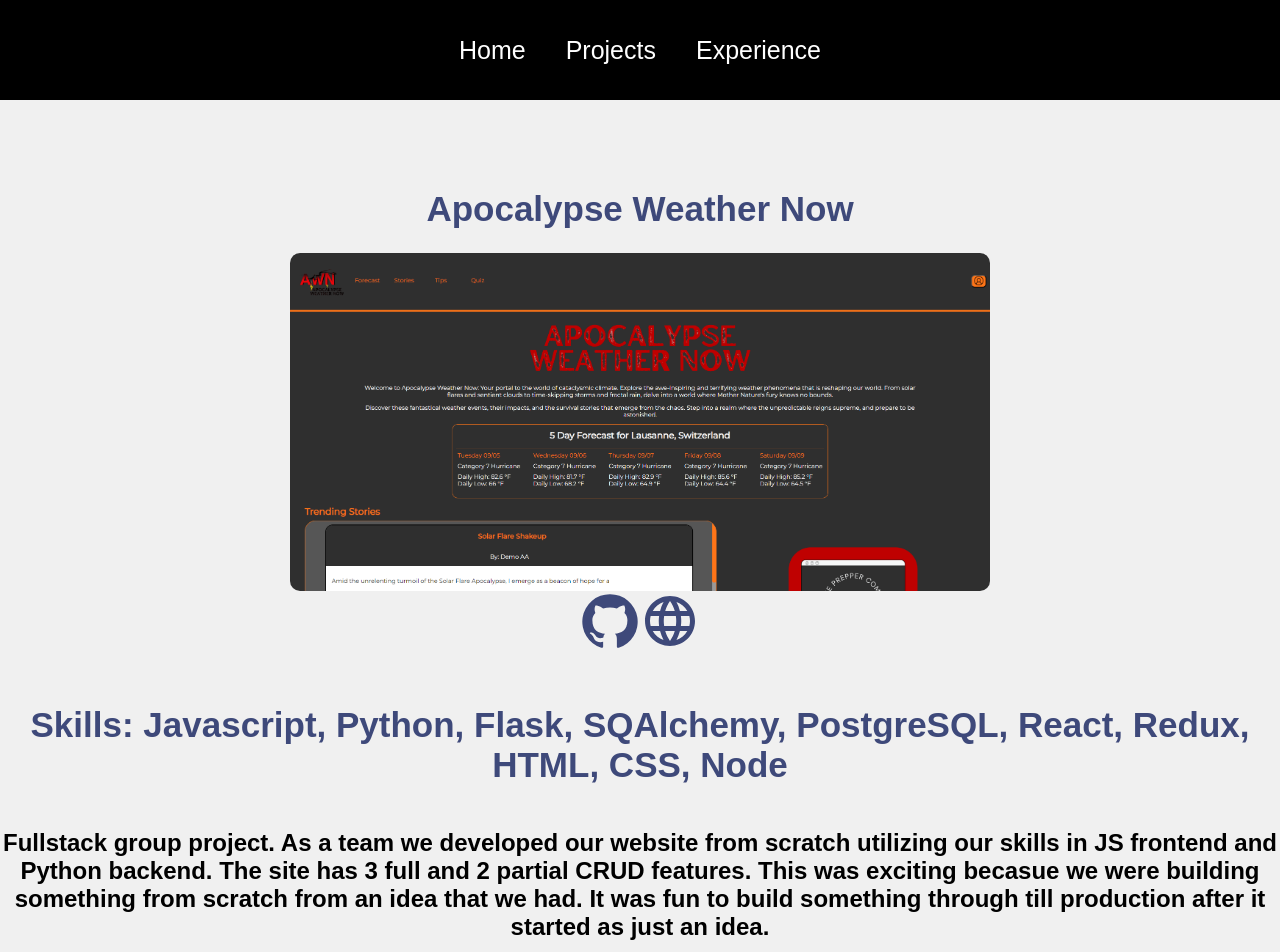
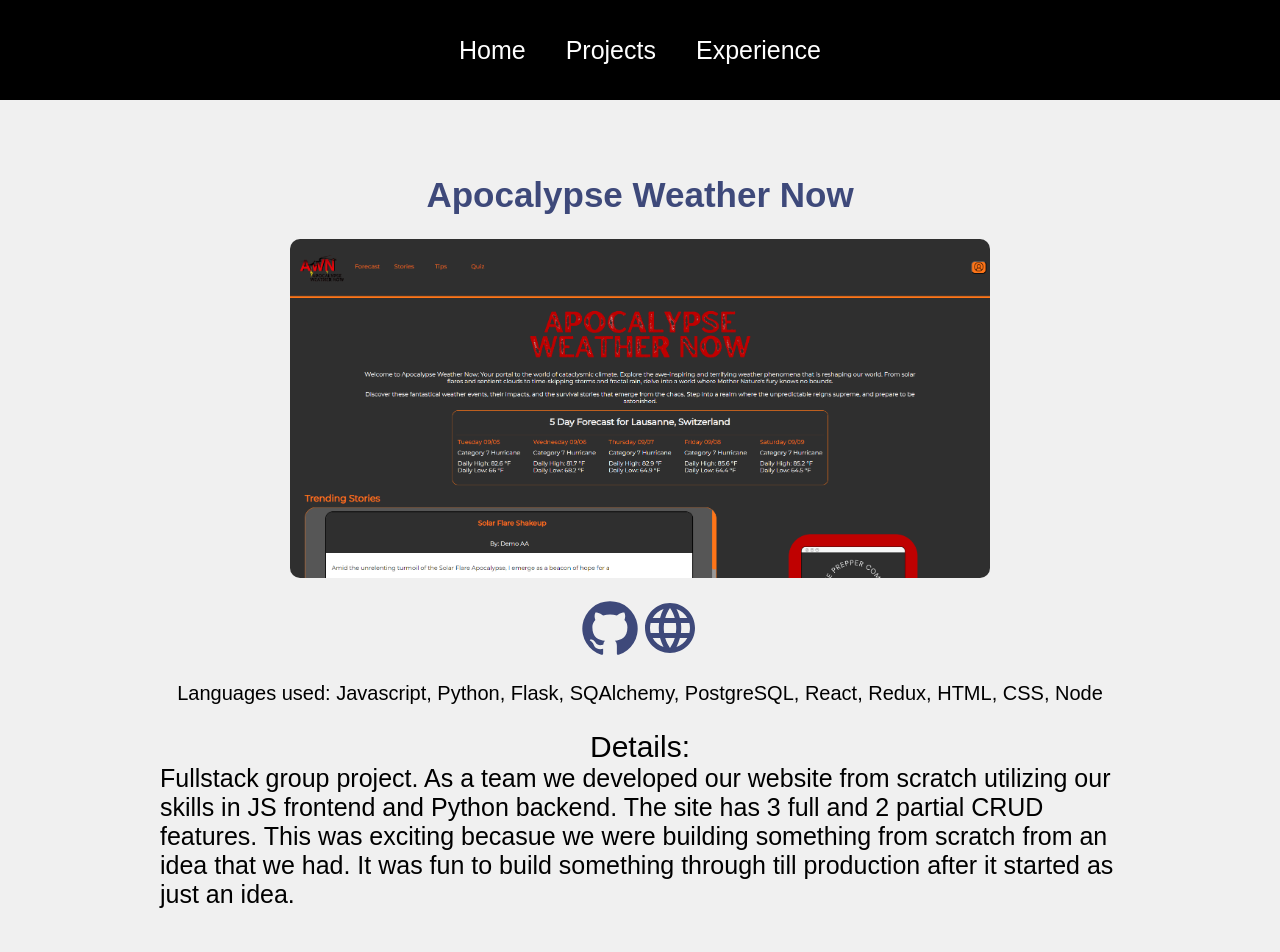
Before and after one commit to jwoff1991/Portfolio-Website, a React (Create React App) app: page /project/1 in a window 1280 px wide. Shown: the top 952 px of the page. Built offline with nearby package versions, Linux system fonts and the light colour scheme.

Commit message:
working on css and spelling

```diff
--- a/src/components/ProjectDisplay.js
+++ b/src/components/ProjectDisplay.js
@@ -3,30 +3,27 @@ import { ProjectList } from "../projectData/ProjectList";
 import GitHubIcon from "@mui/icons-material/GitHub";
 import { Tooltip } from "@mui/material";
 import LanguageIcon from '@mui/icons-material/Language';
-import './projectItem.css'
-// import LinkIcon from '@mui/icons-material/Link';
-
-
-
+import "./projectItem.css";
 
 function ProjectDisplay({ image, name }) {
-    const { id } = useParams()
-    const project = ProjectList[id]
+  const { id } = useParams();
+  const project = ProjectList[id];
 
   let externalLink;
-    if(project && project.link) {
-      externalLink =
+  if (project && project.link) {
+    externalLink = (
       <Link to={project.link} name="Check out the live site!" target="_blank">
         <LanguageIcon />
       </Link>
+    );
   }
-
 
   return (
     <div className="project">
       <h1>{project.name}</h1>
       <img src={project.image} alt={project.alt} />
-        <div>
+
+      <div className="project-display-links">
         <Link
           to={project.gitHub}
           name="Check out my sourcode for this project!"
@@ -38,11 +35,13 @@ function ProjectDisplay({ image, name }) {
         </Link>
         <Tooltip title="Project Link">{externalLink}</Tooltip>
       </div>
-        <h1>
-          {" "}
-          <b>Skills:</b> {project.skills}
-        </h1>
-        <h2>{project.details}</h2>
+      <div className="project-display-skills">
+        Languages used: {project.skills}
+      </div>
+      <div className="project-display-details-container">
+        Details:
+        <div className="project-display-details">{project.details}</div>
+      </div>
     </div>
   );
 }
--- a/src/components/projectItem.css
+++ b/src/components/projectItem.css
@@ -1,8 +1,29 @@
-.projectItem {
-    margin-top: 50px;
+.project {
+    margin-top: 15%
 }
 
+.project > img {
+    max-height: 400px !important;
+}
 
-.project {
-    margin-top: 100px
+.project-display-links {
+    padding: 20px
 }
+
+.project-display-skills {
+    font-size: 20px;
+    padding-bottom: 25px;
+}
+
+.project-display-details-container {
+    display: flex;
+    flex-direction: column;
+    align-items: center;
+    font-size: 30px;
+    margin-bottom: 250px;
+}
+.project-display-details {
+    font-size: 25px;
+    text-align: left;
+    width: 75%;
+}
--- a/src/projectData/ProjectList.js
+++ b/src/projectData/ProjectList.js
@@ -14,7 +14,7 @@ export const ProjectList = [
       "Javascript, Python, Flask, SQAlchemy, PostgreSQL, React, Redux, HTML, CSS, Node",
     gitHub: "https://github.com/jwoff1991/OverLoad",
     details:
-      "Fullstack solo Capstone project built in just over one week. This project includes 4 features: Articles, Comments, Like, and Reading Lists. THis was by far one of my favorite because I was able to build the full project on my own and really helped me solidify a lot of the concept I have been taught throughout the course.",
+      "Fullstack solo Capstone project built in just over one week. This project includes 4 features: Articles, Comments, Like, and Reading Lists. This was by far one of my favorite because I was able to build the full project on my own and it really helped me solidify a lot of the concept I have been taught throughout the course.",
     link: "https://aacapstoneproj.onrender.com/"
   },
   {
@@ -48,7 +48,7 @@ export const ProjectList = [
     alt: "flicker website front page clone",
     skills: "HTML/CSS",
     gitHub: "https://github.com/jwoff1991/flickr-clone",
-    details: 'This was a nose-dive into css! I had a lot of fun trying to figuyre out the differnet ways css worked, especially with itself. It was also challenging but made me realize that I really do like codinbg and figureing out how things works on a computer. It was a huge astonishment when I went back and looked at my first webpage too! Woo what a differnece.',
+    details: 'This was a nose-dive into css! I had a lot of fun trying to figure out the differnet ways css worked, especially with itself. It was also challenging but made me realize that I really do like codinbg and figureing out how things works on a computer. It was a huge astonishment when I went back and looked at my first webpage too! Woo what a differnece.',
   },
   {
     id: 4,
```
Also changed, not shown: src/components/IconComponents/python.js (deleted, +0 -10 lines). Lines whose indentation alone changed are shown as unchanged.
